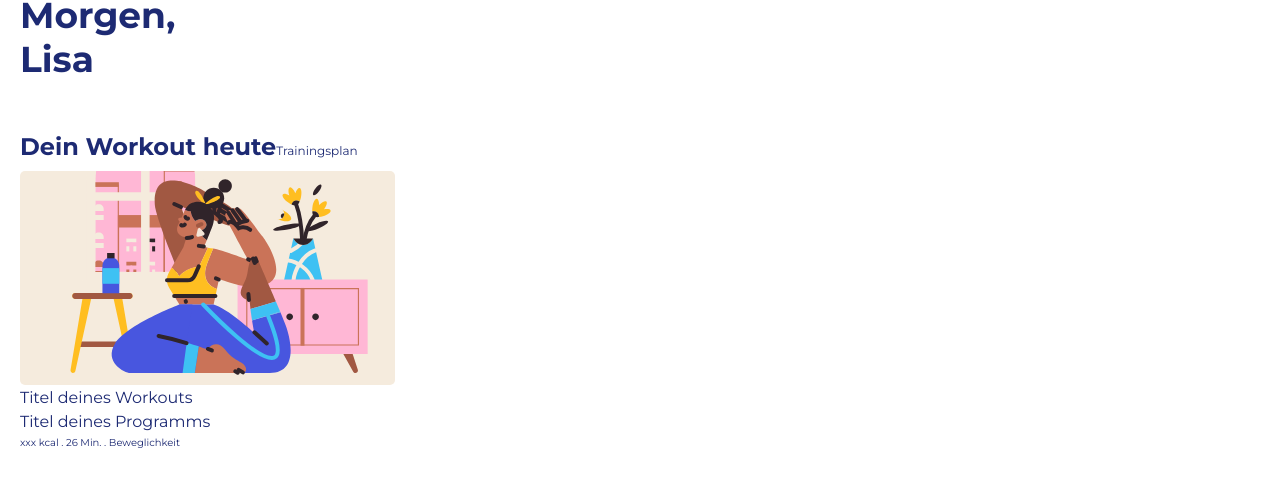
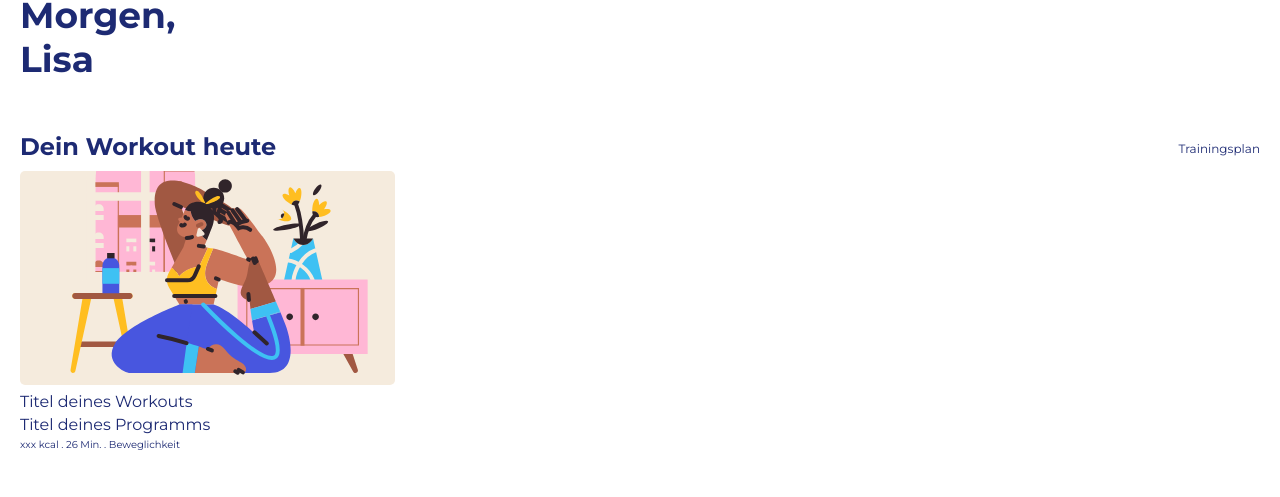
Before and after one commit to LisaDannegger/FEND-Fitnessapp-React, a React (Create React App) app in the folder frontend/: page /home in a window 1280 px wide. Shown: the part 120-617 px from the top of the page. Built offline with nearby package versions, Linux system fonts and the light colour scheme; grey boxes are pictures that could not be loaded.

Commit message:
Dashboard Time / Verlinkung Trainingsplan

```diff
--- a/frontend/src/components/App.js
+++ b/frontend/src/components/App.js
@@ -1,6 +1,7 @@
 import React from "react";
 import { Route } from "react-router-dom";
 import { Switch } from "react-router-dom";
+import { Link } from "react-router-dom";
 
 import { ThemeProvider } from "styled-components";
 import GlobalStyle from "./styles/GlobalStyle";
@@ -12,6 +13,7 @@ import "./App.css";
 import Dashboard from "./Home/Dashboard";
 import Browse from "./Browse/Browse";
 import ProgrammOverview from "./Browse/ProgrammOverview";
+import Trainingsplan from "./Home/Trainingsplan";
 
 const Wrapper = styled.div`
   text-align: left;
@@ -35,6 +37,9 @@ const App = () => {
           </Switch>
           <Route exact path="/programm">
             <ProgrammOverview />
+          </Route>
+          <Route exact path="/trainingsplan">
+            <Trainingsplan />
           </Route>
         </main>
       </Wrapper>
--- a/frontend/src/components/Home/Dashboard.js
+++ b/frontend/src/components/Home/Dashboard.js
@@ -1,25 +1,18 @@
 import React from "react";
+import { Link } from "react-router-dom";
 import styled from "styled-components";
 import ProgrammImage from "../common/Programm-Image";
 import Navigation from "../Navigation/Navigation";
-// import { BrowserRouter } as Router from "react-router-dom";
+import { DayTime } from "../common/DayTime";
+import { GetUserName } from "../common/GetUserName";
 
-const Title = styled.h1`
+const WelcomeTitle = styled.h1`
   font-size: ${(props) => props.theme.fontSize.h1};
   text-align: left;
   color: ${(props) => props.theme.colors.darkBlue};
   line-height: 43.88px;
   margin-top: 7rem;
 `;
-
-// const ContentBox = styled.div`
-//   margin-top: 1rem;
-//   padding: 0 1.7rem;
-//   margin-bottom: 11rem;
-//   font-size: ${(props) => props.theme.text.large};
-//   font-weight: ${(props) => props.theme.fontWeight.thin};
-//   line-height: 1.5rem;
-// `;
 
 const WorkoutHeader = styled.p`
   font-weight: ${(props) => props.theme.fontWeight.bold};
@@ -32,16 +25,18 @@ const WorkoutHeader = styled.p`
 
 const WorkoutTitle = styled.p`
   font-size: ${(props) => props.theme.text.large};
-  padding-bottom: 0.5rem;
+  padding-top: 0.4rem;
 `;
 
 const WorkoutSubtitle = styled.p`
   font-size: ${(props) => props.theme.text.small};
+  padding-top: 0.4rem;
 `;
 
-const Link = styled.a`
+const TrainingsLink = styled.a`
   color: ${(props) => props.theme.colors.darkBlue};
   font-size: 1.2rem;
+  margin-bottom: 1.5rem;
 
   &:active {
   }
@@ -51,33 +46,27 @@ const Wrapper = styled.div`
   margin: ${(props) => props.theme.margin.mobile};
 `;
 
-const WrapperUmbruch = styled.div`
-display: flex;
-flex-direction: column;
-justify-content: flex-start;
+const InnerWrapper = styled.div`
+  display: flex;
+  justify-content: space-between;
+  align-items: flex-end;
 `;
 
 function Dashboard() {
   return (
     <Wrapper>
-      <WrapperUmbruch>
-        <Title>
-          Guten
-         <br />
-          Morgen,
-          <br />
-          Lisa
-        </Title>
-      </WrapperUmbruch>
-      <WorkoutHeader>Dein Workout heute</WorkoutHeader>
-      <Link
-        className="App-link"
-        href="https://reactjs.org"
-        target="_blank"
-        rel="noopener noreferrer"
-      >
-        Trainingsplan
-      </Link>
+      <WelcomeTitle>
+        Guten
+        <DayTime />
+        <GetUserName username="Lisa" />
+      </WelcomeTitle>
+
+      <InnerWrapper>
+        <WorkoutHeader>Dein Workout heute</WorkoutHeader>
+        <TrainingsLink>
+          <Link to="/trainingsplan">Trainingsplan</Link>
+        </TrainingsLink>
+      </InnerWrapper>
       <div>
         <ProgrammImage alt="Programm Image" />
       </div>
--- /dev/null
+++ b/frontend/src/components/Home/Trainingsplan.js
@@ -0,0 +1,11 @@
+import React from "react";
+
+const Trainingsplan = () => {
+  return (
+    <div>
+      <h3>Dein Trainingsplan</h3>
+    </div>
+  );
+};
+
+export default Trainingsplan;
--- /dev/null
+++ b/frontend/src/components/common/DayTime.js
@@ -0,0 +1,19 @@
+import React from "react";
+
+const getDayTime = (time) => {
+  if (time < 11) {
+    return "Morgen,";
+  } else if (time > 17) {
+    return "Abend,";
+  } else {
+    return "Tag,";
+  }
+};
+
+const DayTime = (props) => {
+  const daytime = getDayTime(new Date().getHours());
+
+  return <h1>{daytime}</h1>;
+};
+
+export { DayTime };
--- /dev/null
+++ b/frontend/src/components/common/GetUserName.js
@@ -0,0 +1,11 @@
+import React from "react";
+
+const GetUserName = (props) => {
+    return (
+        <div>
+            <h1>{props.username}</h1>
+        </div>
+    );
+}
+
+export {GetUserName};
```
